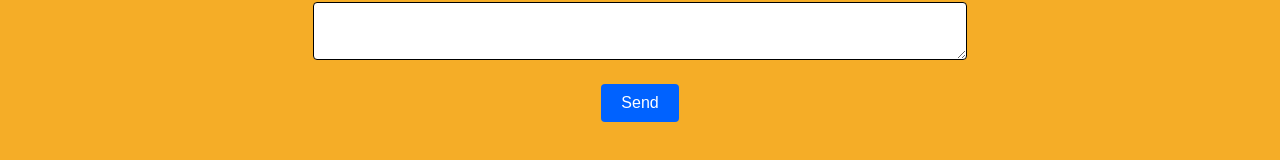
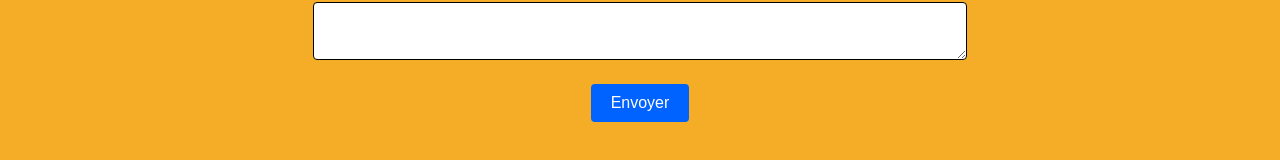
Before and after one commit to ethan-juin/ent-sfnd, a plain HTML site: page contact.html in a window 1280 px wide. Shown: the part 606-766 px from the top of the page. Drawn offline with Linux system fonts and the light colour scheme.

Commit message:
Changed "Send" button on contact.html.

```diff
--- a/contact.html
+++ b/contact.html
@@ -34,7 +34,7 @@
         <input type="text" name="title" required class="inputform"><br>
         <label class="labelform">Message</label><br>
         <textarea name="message" required class="inputform"></textarea><br>
-        <input type="submit" value="Send" id="sendform">
+        <input type="submit" value="Envoyer" id="sendform">
     </form>
 <script type="text/javascript"
         src="https://cdn.jsdelivr.net/npm/@emailjs/browser@5/dist/email.min.js">
```
